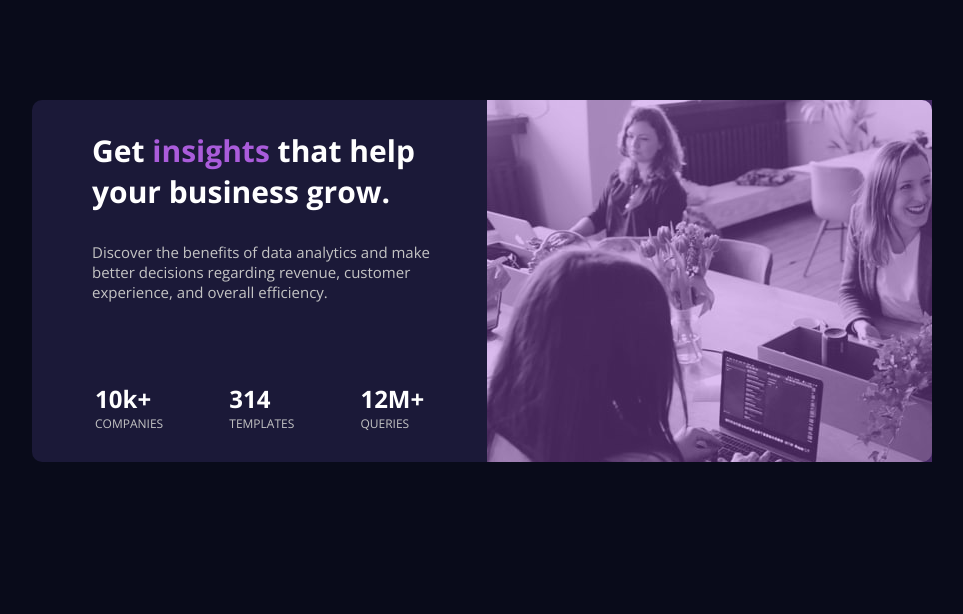
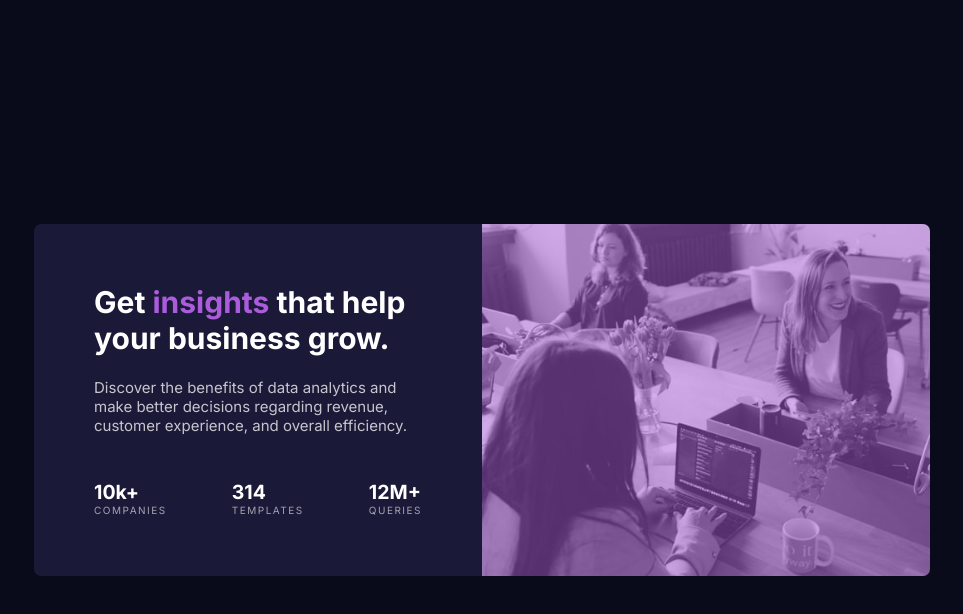
Before and after one commit to Jabzdev/Stats, a plain HTML site: page index.html in a window 1280 px wide. Shown: the whole page, without its empty margins (158-1121 px from the left). Drawn offline with nearby package versions, Linux system fonts and the light colour scheme.

Commit message:
last update

```diff
--- a/index.html
+++ b/index.html
@@ -1,41 +1,42 @@
 <!DOCTYPE html>
 <html lang="en">
   <head>
-    <meta charset="UTF-8">
-    <meta name="viewport" content="width=device-width, initial-scale=1.0">
-    <title>Stats</title>
-    <link rel="stylesheet" href="style.css">
-    <link rel="icon"  href="images/favicon-32x32.png">
-    <link rel="preconnect" href="https://fonts.googleapis.com">
-<link rel="preconnect" href="https://fonts.gstatic.com" crossorigin>
-<link href="https://fonts.googleapis.com/css2?family=Open+Sans:wght@300;400;500;700&display=swap" rel="stylesheet">
+    <meta charset="UTF-8" />
+    <meta name="viewport" content="width=device-width, initial-scale=1.0" />
+    <link
+      rel="icon"
+      type="image/png"
+      sizes="32x32"
+      href="./images/favicon-32x32.png"
+    />
+    <link rel="stylesheet" href="style.css" />
+    <title>Frontend Mentor | Stats preview card component</title>
   </head>
   <body>
-    <div class="main">
-        <div class="description-side">
-            <div class="title">
-                <h1>Get <span>insights</span> that help<br>your business grow.</h1>
+    <div class="container">
+      <div class="card">
+        <div class="desc">
+          <h1>Get <span>insights</span> that help your business grow.</h1>
+          <p>
+            Discover the benefits of data analytics and make better decisions
+            regarding revenue, customer experience, and overall efficiency.
+          </p>
+          <div class="stats">
+            <div class="companies">
+              <div class="number">10k+</div>
+              <div class="name">companies</div>
             </div>
-            <div class="para">
-                <p>Discover the benefits of data analytics and make<br> better decisions regarding revenue, customer<br> experience, and overall efficiency.</p>
+            <div class="templates">
+              <div class="number">314</div>
+              <div class="name">templates</div>
             </div>
-            <div class="noti">
-                <div class="comp">
-                    <h2 class="no">10k+</h2>
-                    <p class="p1">COMPANIES</p>
-                </div>
-                <div class="temp">
-                    <h2 class="no">314</h2>
-                    <p class="p1">TEMPLATES</p>
-                </div>
-                <div class="que">
-                    <h2 class="no">12M+</h2>
-                    <p class="p1">QUERIES</p>
+            <div class="queries">
+              <div class="number">12M+</div>
+              <div class="name">queries</div>
             </div>
           </div>
         </div>
-        <div class="pic-side">
-            <div class="image-overlay"></div>
+        <div class="card-img"></div>
       </div>
     </div>
   </body>
--- a/style.css
+++ b/style.css
@@ -1,94 +1,111 @@
+@import url("https://fonts.googleapis.com/css2?family=Inter:wght@400;700&family=Lexend+Deca&display=swap");
+
 * {
   margin: 0;
   padding: 0;
+  box-sizing: border-box;
+  font-size: 15px;
+  font-family: "Inter", sans-serif;
+}
+.stats {
+  font-family: "Lexend Deca", sans-serif;
+}
+:root {
+  --main-bg: hsl(233, 47%, 7%);
+  --card-bg: hsl(244, 38%, 16%);
+  --accent: hsl(277, 64%, 61%);
+  --main-pg: hsla(0, 0%, 100%, 0.75);
+  --stats-hd: hsla(0, 0%, 100%, 0.6);
 }
 
-body {
-    background: hsl(233, 47%, 7%);
+.container {
+  width: 100vw;
+  height: 100vh;
+  background: var(--main-bg);
+  color: white;
   display: flex;
-    text-align: center;
+  align-items: center;
   justify-content: center;
-    color: white;
-    font-family: 'Open Sans', sans-serif;
+}
+.card {
+  width: 70vw;
+  background: var(--card-bg);
+  border-radius: 7px;
+  display: flex;
+}
+.card .desc {
+  padding: 4rem;
+  width: 50%;
+}
+.card .desc h1 {
+  font-size: 2rem;
+}
+.card .desc h1 span {
+  font-size: 2rem;
+  color: var(--accent);
+  font-weight: 700;
+}
+.card .desc p {
+  color: var(--main-pg);
+  margin: 1.5rem 0 3rem 0;
+}
+.card .stats {
+  display: flex;
+  justify-content: space-between;
+}
+.card .stats .number {
+  font-size: 1.3rem;
+  font-weight: 700;
+}
+.card .stats .name {
+  text-transform: uppercase;
+  color: var(--stats-hd);
+  font-size: 10px;
+  letter-spacing: 1.5px;
+}
+.card .card-img {
+  border-radius: 0 7px 7px 0;
+  width: 50%;
+  background: linear-gradient(
+      0deg,
+      hsla(277, 64%, 61%, 0.5) 0%,
+      hsla(277, 64%, 61%, 0.5) 100%
+    ),
+    url(images/image-header-desktop.jpg) center no-repeat;
+  background-size: cover;
 }
 
-.main {
-    background: hsl(244, 38%, 16%);
-    margin-top: 100px;
-    width: 900px;
-    display: flex;
-    border-radius: 10px;
-    padding-bottom: 0;
+/* Responsive*/
+@media screen and (max-width: 400px) {
+  .card {
+    flex-direction: column-reverse;
+    justify-content: space-between;
+    width: 90vw;
+    height: 90vh;
   }
-
-.photo {
-    width: 450px;
-    border-top-right-radius: 10px;
-    border-bottom-right-radius: 10px;
-    margin-left: 77px;
-    margin-top: 2px;
+  .card .desc {
+    width: auto;
+    height: 70%;
+    text-align: center;
+    padding: 1.5rem;
   }
-
-.description-side {
-    padding: 30px;
-    width: 400px;
+  .card .stats {
+    flex-direction: column;
   }
-.pic-side {
-    width: 450px;
-    padding: 0;
-    margin-left: auto;
-    border-top-right-radius: 10px;
-    border-bottom-right-radius: 10px;
-    background: url(images/image-header-desktop.jpg);
+  .card .stats .companies,
+  .card .stats .templates {
+    margin-bottom: 2rem;
   }
-
-.image-overlay {
+  .card .card-img {
+    border-radius: 7px 7px 0 0;
     width: 100%;
-    height: 100%;
-    background-color: hsla(277, 64%, 61%, 0.397);
+    height: 30%;
+    background: linear-gradient(
+        0deg,
+        hsla(277, 64%, 61%, 0.5) 0%,
+        hsla(277, 64%, 61%, 0.5) 100%
+      ),
+      url(images/image-header-mobile.jpg) center no-repeat;
+    background-size: cover;
   }
-
-.title {
-    text-align: left;
-    justify-content: center;
-    padding-left: 30px;
-    margin-bottom: 30px;
-    font-size: 15px;
 }
-span {
-    color: hsl(277, 64%, 61%);
-}
-
-.para {
-    text-align: left;
-    justify-content: center;
-    margin-bottom: 40px;
-    padding-left: 30px;
-    font-size: 15px;
-    color: rgb(196, 196, 196);
-}
-.noti {
-    display: flex;
-    text-align: center;
-    justify-content: space-around;
-    margin-top: 80px;
-}
-
-.comp {
-    text-align: left;
-}
-.temp {
-    text-align: left;
-}
-.que {
-    text-align: left;
-}
-
-.no {
-    font-weight: bold;
-}
-
-.p1 {
-    color: rgb(196, 196, 196);
-    font-size: 12px;
-}
```
Lines whose indentation alone changed are shown as unchanged.
